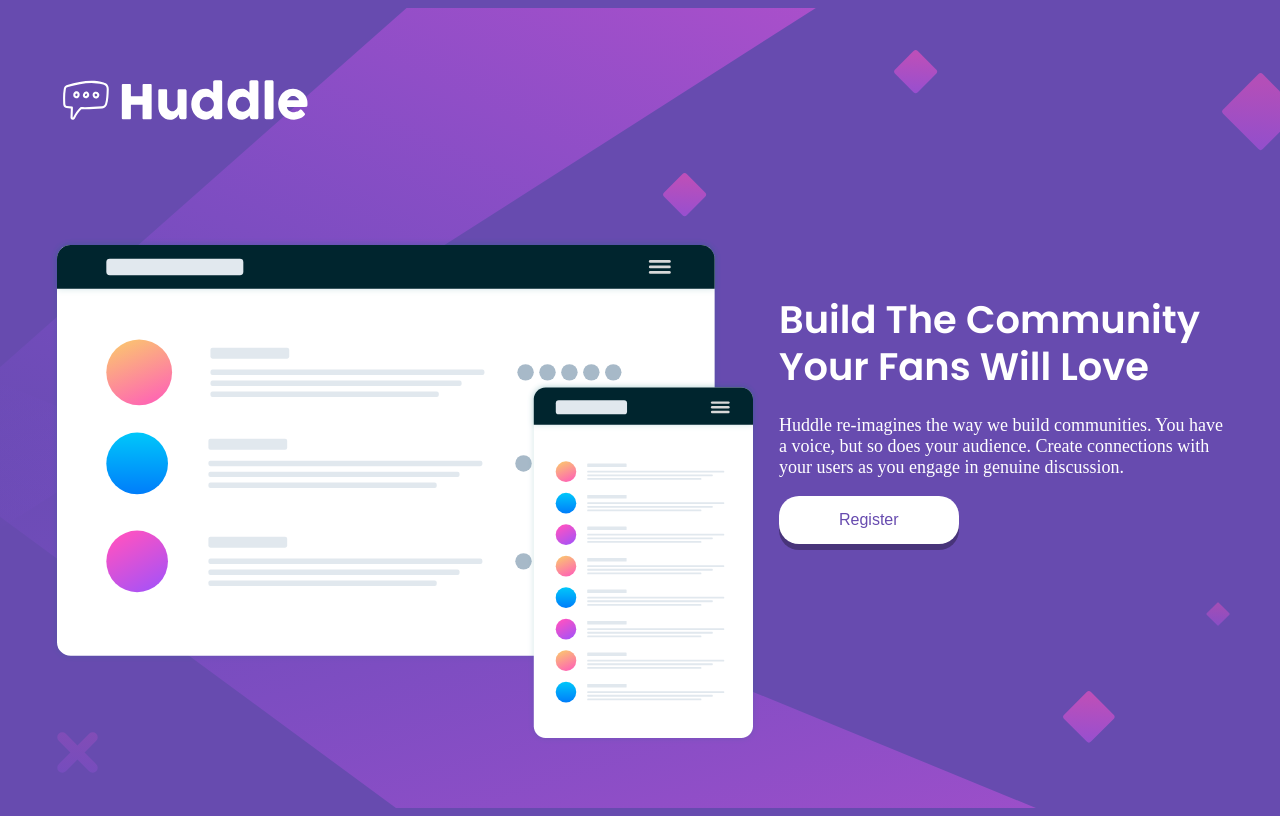
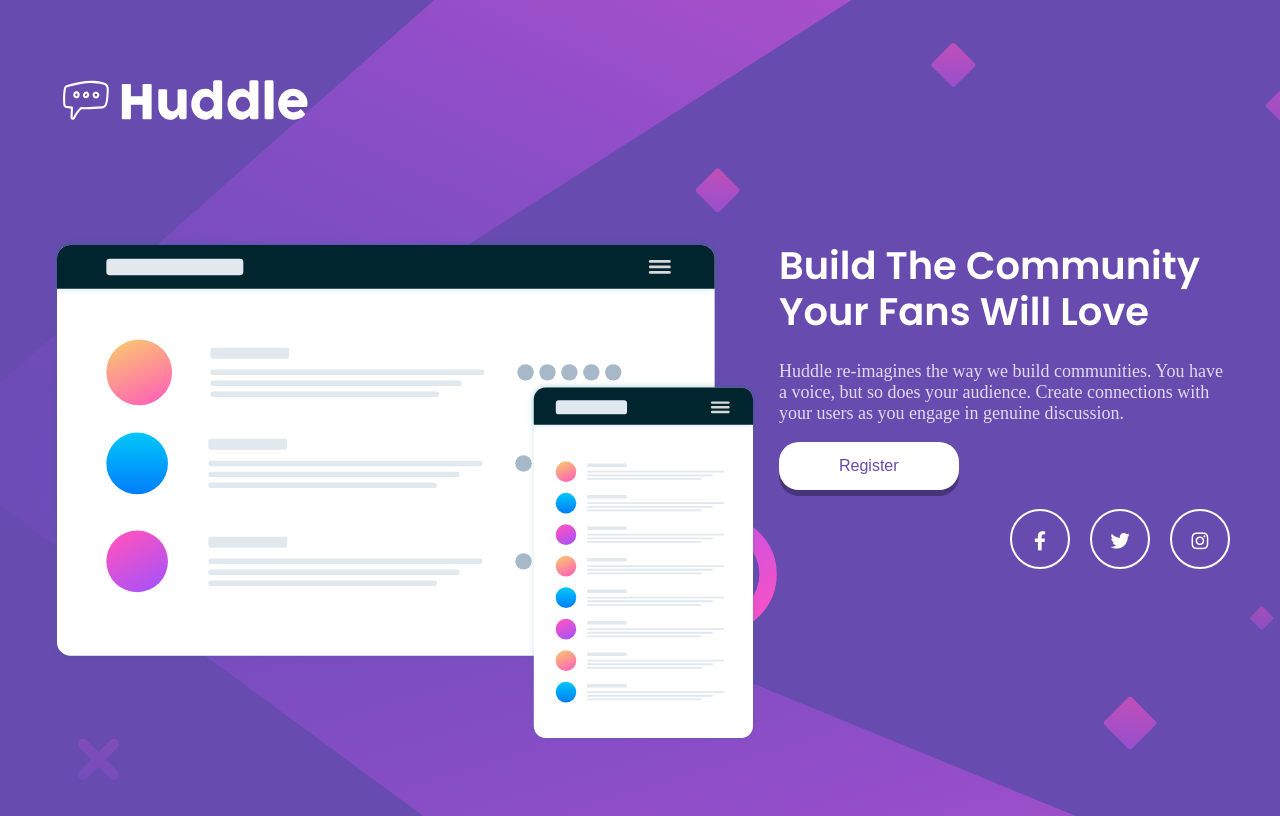
Before and after one commit to maiyopabz/huddle-landing-page-with-single-introductory-section-master2, a plain HTML site: page huddle-landing-page-with-single-introductory-section-master/index.html in a window 1280 px wide. Drawn offline with Linux system fonts and the light colour scheme.

Commit message:
final commit

```diff
--- a/huddle-landing-page-with-single-introductory-section-master/index.html
+++ b/huddle-landing-page-with-single-introductory-section-master/index.html
@@ -10,6 +10,11 @@
          type="image/png"
          sizes="32x32"
          href="./images/favicon-32x32.png"
+      />
+
+      <link
+         rel="stylesheet"
+         href="https://cdnjs.cloudflare.com/ajax/libs/font-awesome/5.13.1/css/all.min.css"
       />
 
       <link rel="stylesheet" href="styles/styles.css" />
@@ -35,6 +40,24 @@
             </p>
 
             <button class="btn">Register</button>
+
+            <ul class="social-links">
+               <li>
+                  <a href="#">
+                     <i class="fab fa-facebook-f"></i>
+                  </a>
+               </li>
+               <li>
+                  <a href="#">
+                     <i class="fab fa-twitter"></i>
+                  </a>
+               </li>
+               <li>
+                  <a href="#">
+                     <i class="fab fa-instagram"></i>
+                  </a>
+               </li>
+            </ul>
          </div>
       </main>
    </body>
--- a/huddle-landing-page-with-single-introductory-section-master/styles/styles.css
+++ b/huddle-landing-page-with-single-introductory-section-master/styles/styles.css
@@ -1,3 +1,4 @@
+
 @import url('https://fonts.googleapis.com/css2?family=Poppins:wght@400;600&display=swap');
 
 * {
@@ -14,27 +15,16 @@
 body {
     background-color: var(--violet);
     background-image: url(../images/bg-desktop.svg);
-    background-repeat: space;
-
-    background-position: center;
+    background-repeat: no-repeat;
+    background-size: cover;
+    min-width: 100vh;
     font-family:  'sans-serif';
     font-size: 1.2em;
 
+
 }
 
-h1 {
-    font-family: 'Poppins';
-    font-weight: 600;
-    color: #fff;
-    line-height: 1.2;
-}
 
-p {
-    color: #fff;
-    font-size: 18px;
-    font-weight: 400;
-
-}
 
 .container {
     display: flex;
@@ -54,6 +44,30 @@ p {
     padding: 0 10px;
 }
 
+.container >div:last-child {
+    display: block;
+    margin-bottom: 10px;
+}
+
+
+
+h1 {
+    font-family: 'Poppins';
+    font-weight: 600;
+    color: #fff;
+    line-height: 1.2;
+}
+
+p {
+    color: #fff;
+    font-size: 18px;
+    font-weight: 400;
+    opacity: 0.8;
+
+}
+
+
+
 .btn {
     background-color: #fff;
     border: 0;
@@ -64,6 +78,54 @@ p {
     box-shadow: 0 6px rgba(0, 0, 0, 0.3);
 }
 
+
 .img1 {
     padding-bottom: 100px;
+
 }
+
+/*This is how you make social links with border circle*/
+
+.social-links {
+    display: flex;
+    justify-content: flex-end;
+    padding: 0 10;
+    list-style-type: none;
+
+
+}
+
+.social-links a {
+    border-radius: 50%;
+    border: 2px solid #fff;
+    color: #fff;
+    display: inline-flex;
+    justify-content: center;
+    text-decoration: none;
+    height: 60px;
+    width: 60px;
+    padding-top: 20px;
+    margin-left: 20px;
+}
+
+
+@media screen and (max-width: 768px) {
+    .container{
+        flex-direction: column;
+
+    }
+
+    .container > div:first-child{
+        flex: 1;
+        margin-right: 0;
+    }
+
+    .container > div:last-child {
+        flex: 1;
+        margin-left: 0;
+    }
+
+    .social-links {
+        justify-content: center;
+    }
+}
```
